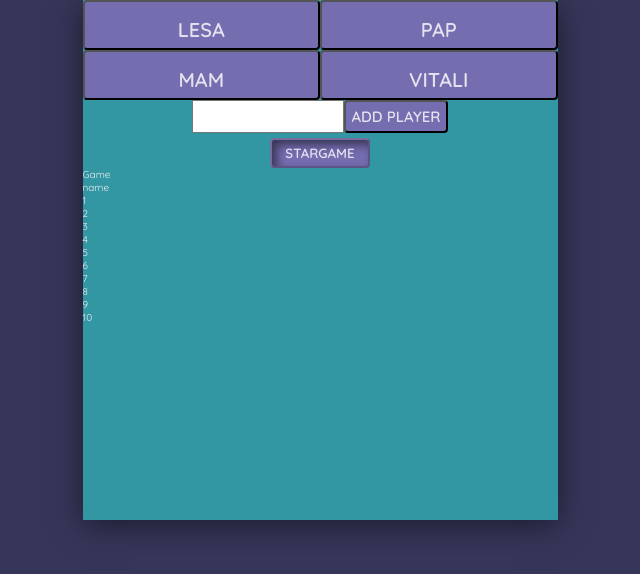
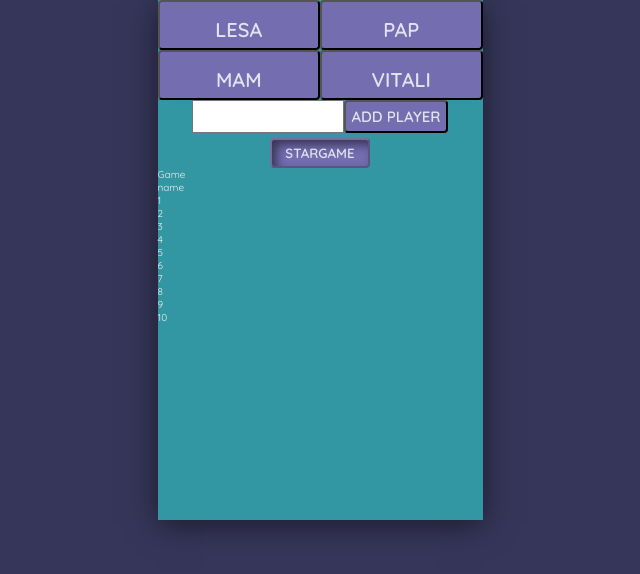
Before and after one commit to polenom/darts, a plain HTML site: page index.html in a window 1280 px wide. Shown: the whole page, without its empty margins (320-960 px from the left). Drawn offline with Linux system fonts and the light colour scheme; a web font is replaced by a local one.

Commit message:
feat: change size 2

```diff
--- a/style.css
+++ b/style.css
@@ -19,7 +19,7 @@ html {
 }
 
 .darts {
-    width: 47.5rem;
+    width: 32.5rem;
     height: 52rem;
     background-color: #3296a3;
     box-shadow: 0 0.5rem 3rem rgba(0,0, 0, 0.5);
@@ -33,7 +33,7 @@ html {
 }
 
 .fixplayer button {
-    width: calc(47.5rem/2);
+    width: calc(32.5rem/2);
     height: 5rem;
     text-decoration: none;
     color: rgba(255, 255, 255, 0.8);
```
